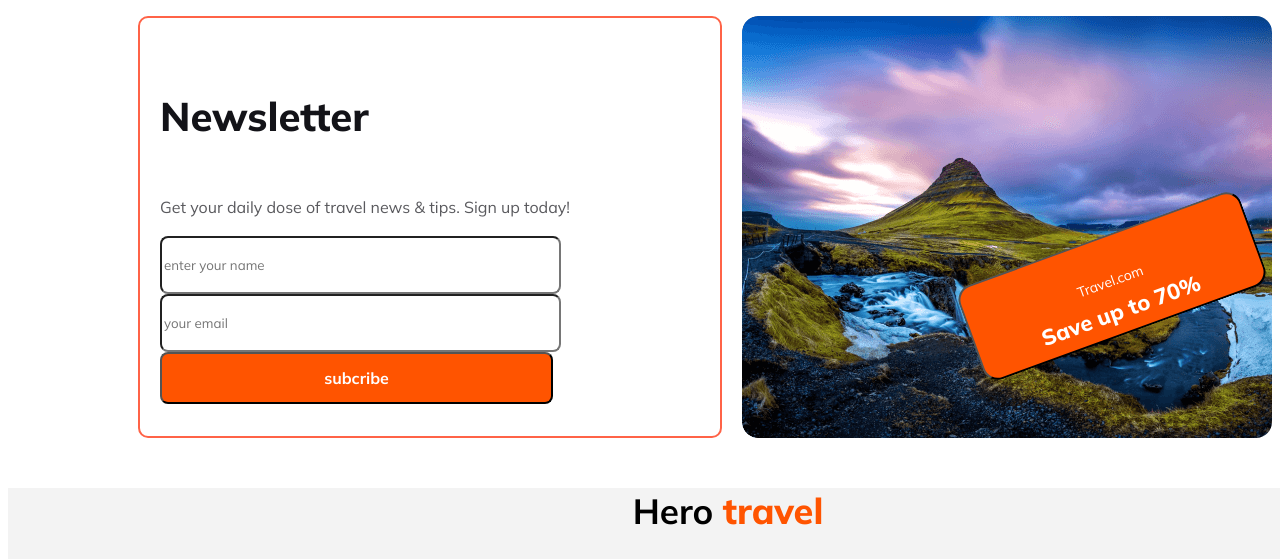
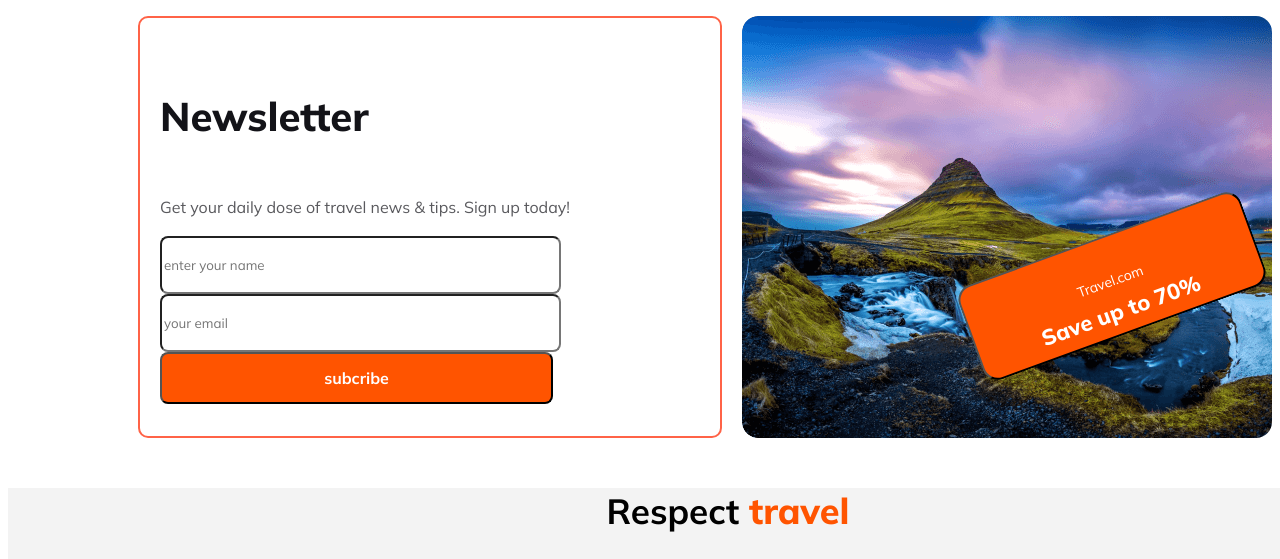
Before and after one commit to JAKUAN-AHMED/ASSAIGNMENT-02, a plain HTML site: page index.html in a window 1280 px wide. Shown: the part 3757-4316 px from the top of the page. Drawn offline with Linux system fonts and the light colour scheme.

Commit message:
failure doesnt give you haha

```diff
--- a/index.html
+++ b/index.html
@@ -169,7 +169,7 @@
     </main>
     <footer>
         <div class="footer">
-            <h2>Hero <span class="span-color">travel</span></h2>
+            <h2>Respect <span class="span-color">travel</span></h2>
             <p class="simple-p">this is a simple website for travles,so every body show in my website</p>
 
             <img src="./Images/facebook.png" alt="">
```
